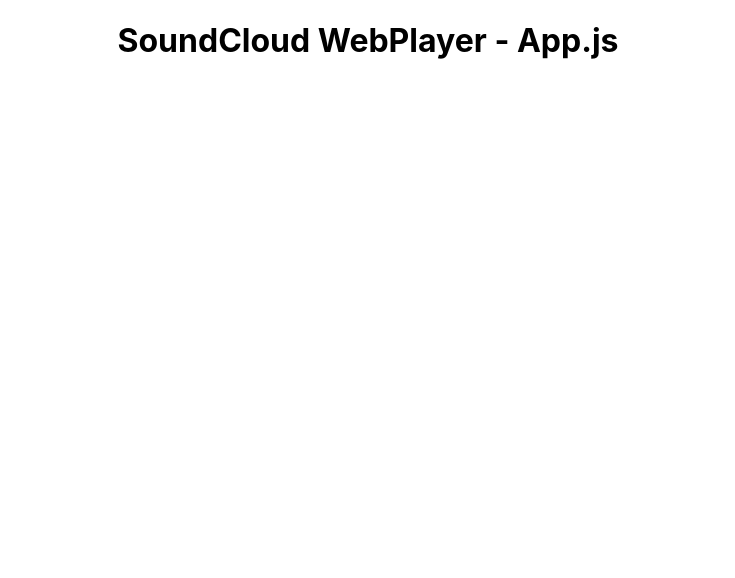
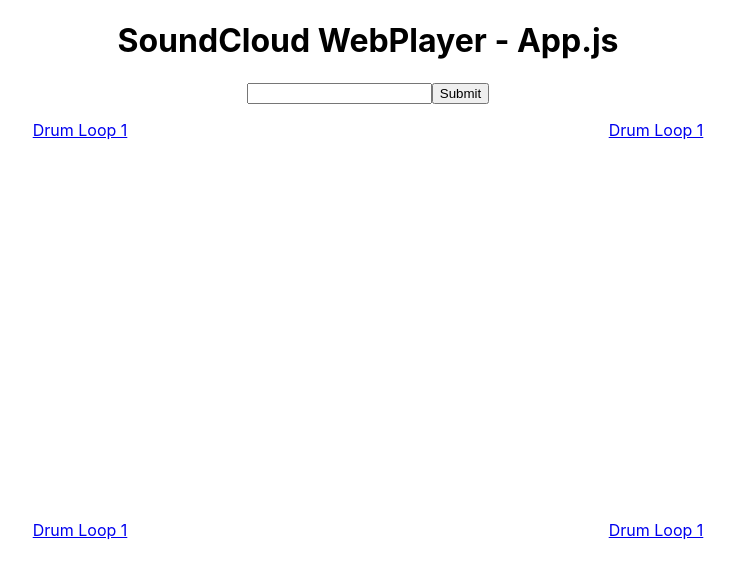
Before and after one commit to Bavid-Dowie/project2-api-react-audioplayer-app, a React (Create React App) app in the folder webplayer-lite/: page / in a window 1280 px wide. Shown: the top 578 px of the page, without its empty margins (272-1007 px from the left). Built offline with nearby package versions, Linux system fonts and the light colour scheme; no server answers; the HTML template or start-up script is replaced by a standard one.

Commit message:
Just breath - Bruno assisted API fetch rendered

```diff
--- a/webplayer-lite/src/App.js
+++ b/webplayer-lite/src/App.js
@@ -1,4 +1,5 @@
 import React, { Component } from 'react';
+import Tracks from './Tracks'
 import './App.css';
 import dotenv from 'dotenv';
 
@@ -9,9 +10,9 @@
   constructor(props){
     super(props)
     this.state = {
-      artist: '',
-      tracks: '',
-      current: {}
+      kind: '',
+      title: '',
+      data: {}
     }
   }
 
@@ -20,11 +21,34 @@
   }
 
   fetchData(){
-    const KEY = process.env.REACT_APP_SCLOUD_API_KEY
-    fetch(`http://api.soundcloud.com/tracks?client_id=${KEY}&q`)
+    const API_KEY = process.env.REACT_APP_SCLOUD_API_KEY;
+    let query = 'drums'
+    fetch(`http://api.soundcloud.com/tracks?client_id=${API_KEY}&q=${query} loop`)
     .then(response => response.json())
-    .then(parsedJSON => console.log(parsedJSON.results))
+    .then(parsedJSON => console.log(parsedJSON))
     .catch(error => console.log('parsing failed'))
+
+  }
+  handleChange(e) {
+    this.setState({
+      title: e.target.title
+    })
+  }
+
+  handleSubmit(e) {
+    e.preventDefault();
+    fetch(`http://api.soundcloud.com/tracks?client_id=70754678653a644af108cb068fd1f18a&`)
+    .then(function (response) {
+      return response.json();
+    }
+    )
+    .then(jsonData => {
+      console.log(jsonData)
+      this.setState(prevState => ({
+        data: jsonData
+      }))
+    })
+
   }
 
 
@@ -33,6 +57,12 @@
     return (
       <div className="App">
         <h1>SoundCloud WebPlayer - App.js</h1>
+        <form onSubmit={e => this.handleSubmit(e)}>
+          <input type='text' title={this.state.title} onChange={e => this.handleChange(e)}></input>
+          <input type='submit' title='Submit' ></input>
+        </form>
+        <p>{this.state.title}</p>
+        <Tracks/>
       </div>
     );
   }
--- /dev/null
+++ b/webplayer-lite/src/Tracks.css
@@ -0,0 +1,23 @@
+.tracks {
+    display: flex;
+    height: 100vh;
+    width: 100vw;
+    flex-wrap: wrap;
+    justify-content: center;
+}
+
+.track-1 {
+    width: 45%;
+}
+
+.track-2 {
+    width: 45%;
+}
+
+.track-3 {
+    width: 45%;
+}
+
+.track-4 {
+    width: 45%;
+}
--- /dev/null
+++ b/webplayer-lite/src/Tracks.js
@@ -0,0 +1,36 @@
+import React, { Component } from 'react'
+import './Tracks.css'
+
+class Tracks extends Component {
+    render() {
+        const tracks = [
+            {
+                title: "Drum Loop 1",
+                url: "https://soundcloud.com/user890016827/drums-loop"
+            },
+            {
+                title: "Drum Loop 2",
+                url: "https://soundcloud.com/user890016827/drums-loop"
+            },
+            {
+                title: "Drum Loop 3",
+                url: "https://soundcloud.com/user890016827/drums-loop"
+            },
+            {
+                title: "Drum Loop 4",
+                url: "https://soundcloud.com/user890016827/drums-loop"
+            },
+
+        ]
+        return (
+            <div className='tracks'>
+                <a className='track-1' href={tracks[0].url}>{tracks[0].title}</a>
+                <a className='track-2' href={tracks[1].url}>{tracks[0].title}</a>
+                <a className='track-3' href={tracks[2].url}>{tracks[0].title}</a>
+                <a className='track-4' href={tracks[3].url}>{tracks[0].title}</a>
+            </div>
+        )
+    }
+}
+
+export default Tracks
```
